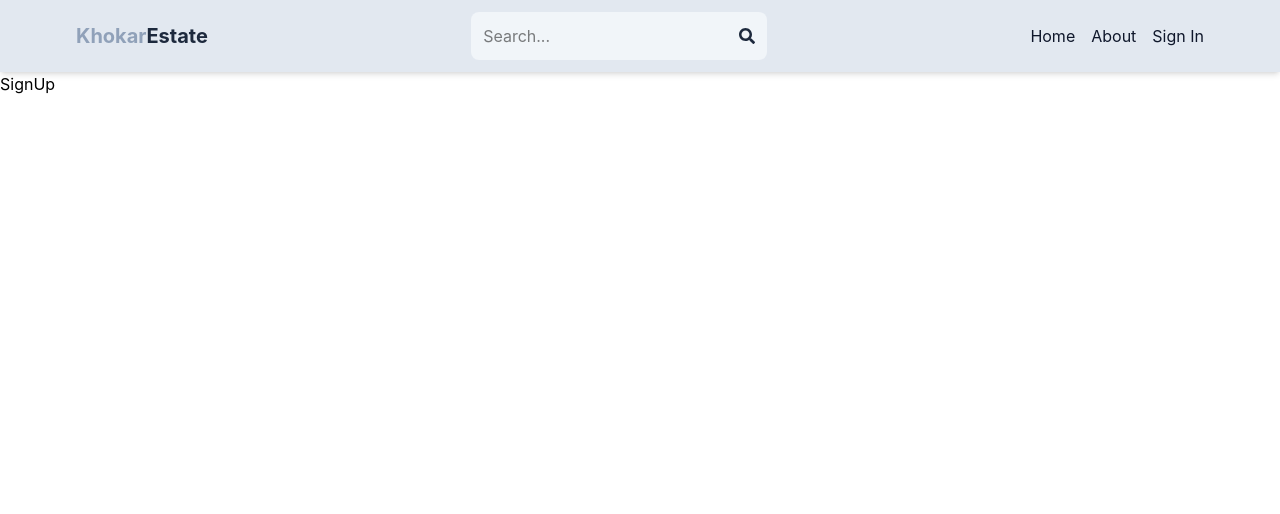
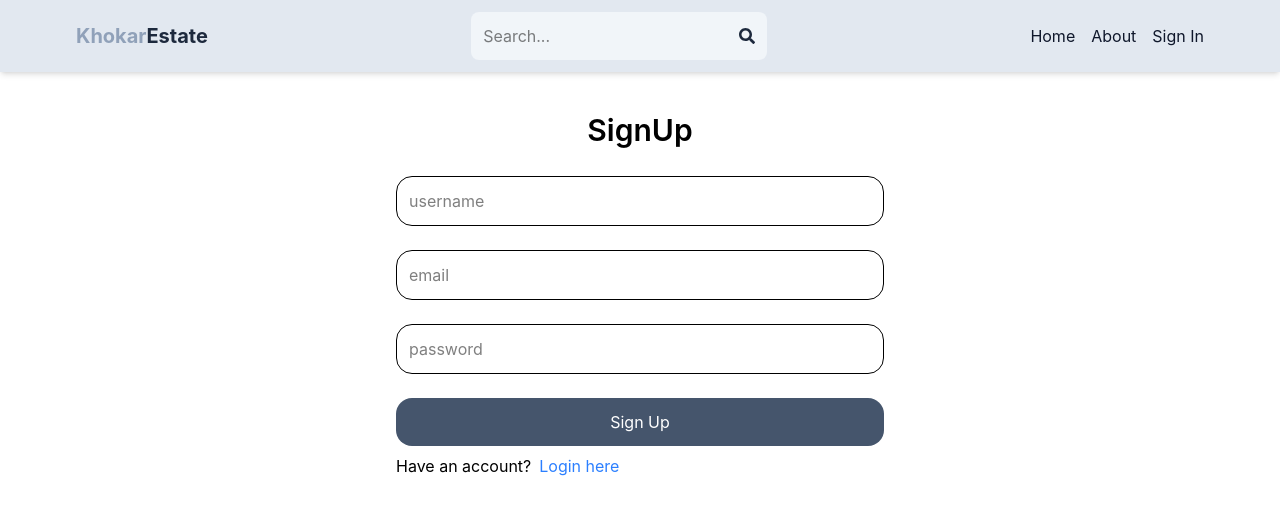
Before and after one commit to jawwad-19/Mern-Estate, a React (Vite) app in the folder client/: page /sign-up in a window 1280 px wide. Shown: the top 514 px of the page. Built offline with nearby package versions, Linux system fonts and the light colour scheme.

Commit message:
Completed SignUp page UI

```diff
--- a/client/src/App.jsx
+++ b/client/src/App.jsx
@@ -1,7 +1,7 @@
 import {BrowserRouter, Routes, Route} from 'react-router-dom';
 import Home from './Pages/Home';
 import SignIn from './Pages/SignIn';
-import SignUp from './Pages/Signup';
+import SignUp from './Pages/SignUp';
 import About from './Pages/About';
 import Profile from './Pages/Profile';
 import Header from './components/Header';
--- a/client/src/Pages/SignUp.jsx
+++ b/client/src/Pages/SignUp.jsx
@@ -1,7 +1,32 @@
-import React from 'react'
-
+import React from "react";
+import { Link } from "react-router-dom";
 export default function SignUp() {
   return (
-    <div>SignUp</div>
-  )
+    <div className="p-3 max-w-lg mx-auto">
+      <h1 className="text-3xl text-center font-semibold my-7">SignUp</h1>
+      <form className="flex flex-col gap-6">
+        <input
+          type="text"
+          placeholder="username"
+          className="border p-3 rounded-2xl"
+          id="username"/>
+        <input type="text"
+          placeholder="email"
+          className="border p-3 rounded-2xl"
+          id="email"/>
+        <input type="password"
+          placeholder="password"
+          className="border p-3 rounded-2xl"
+          id="password"/>
+
+        <button className="bg-slate-600 text-white p-3 rounded-2xl hover:opacity-90">Sign Up</button>
+      </form>
+      <div className="flex gap-2 mt-2">
+        <p>Have an account?</p>
+        <Link to="/login" className="text-blue-500 hover:underline">
+          Login here
+        </Link>
+      </div>
+    </div>
+  );
 }
--- a/client/src/index.css
+++ b/client/src/index.css
@@ -1 +1,5 @@
 @import "tailwindcss";
+
+body{
+    background-color: rgb(241,245,241 green, blue);
+}
```
